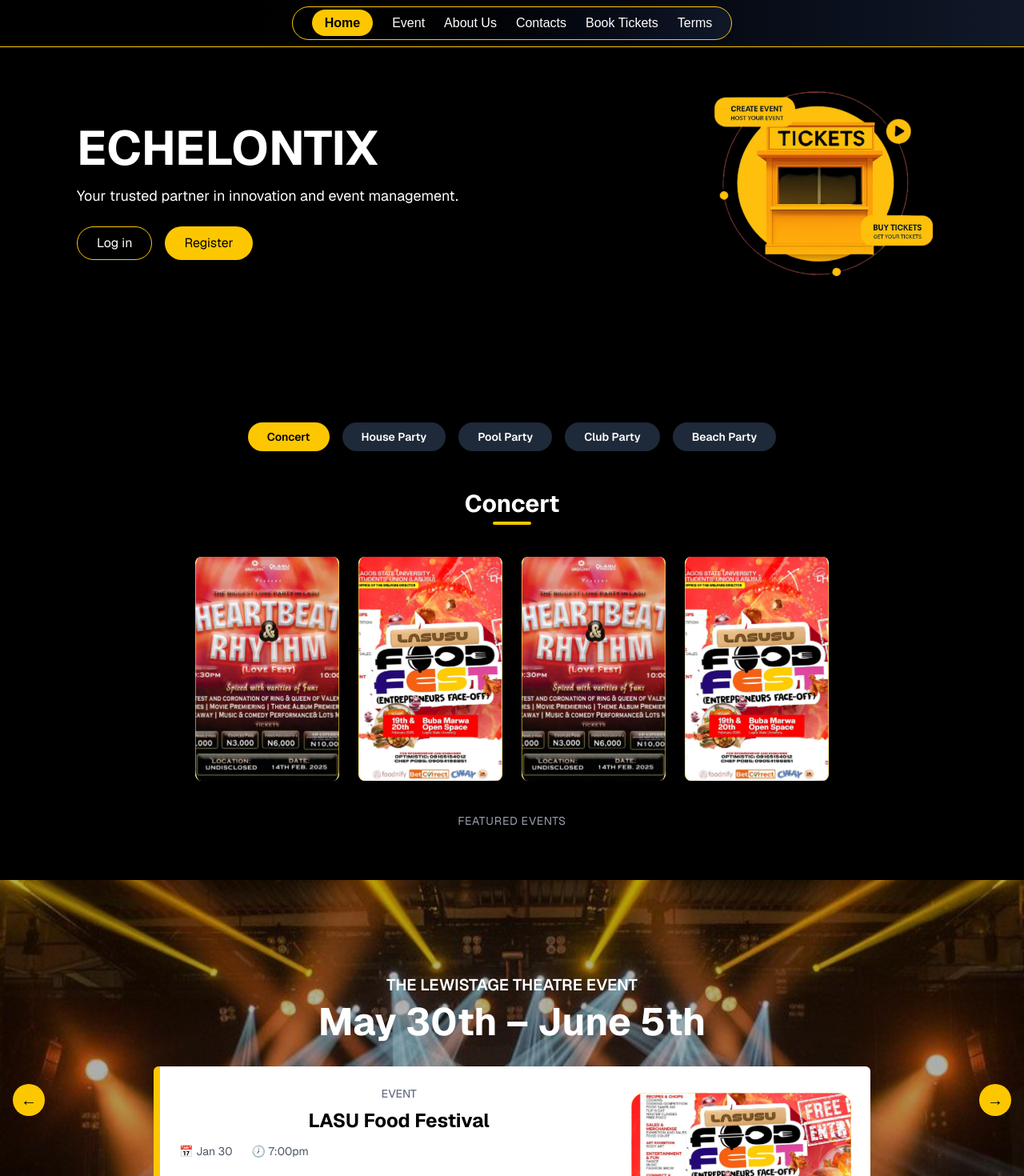
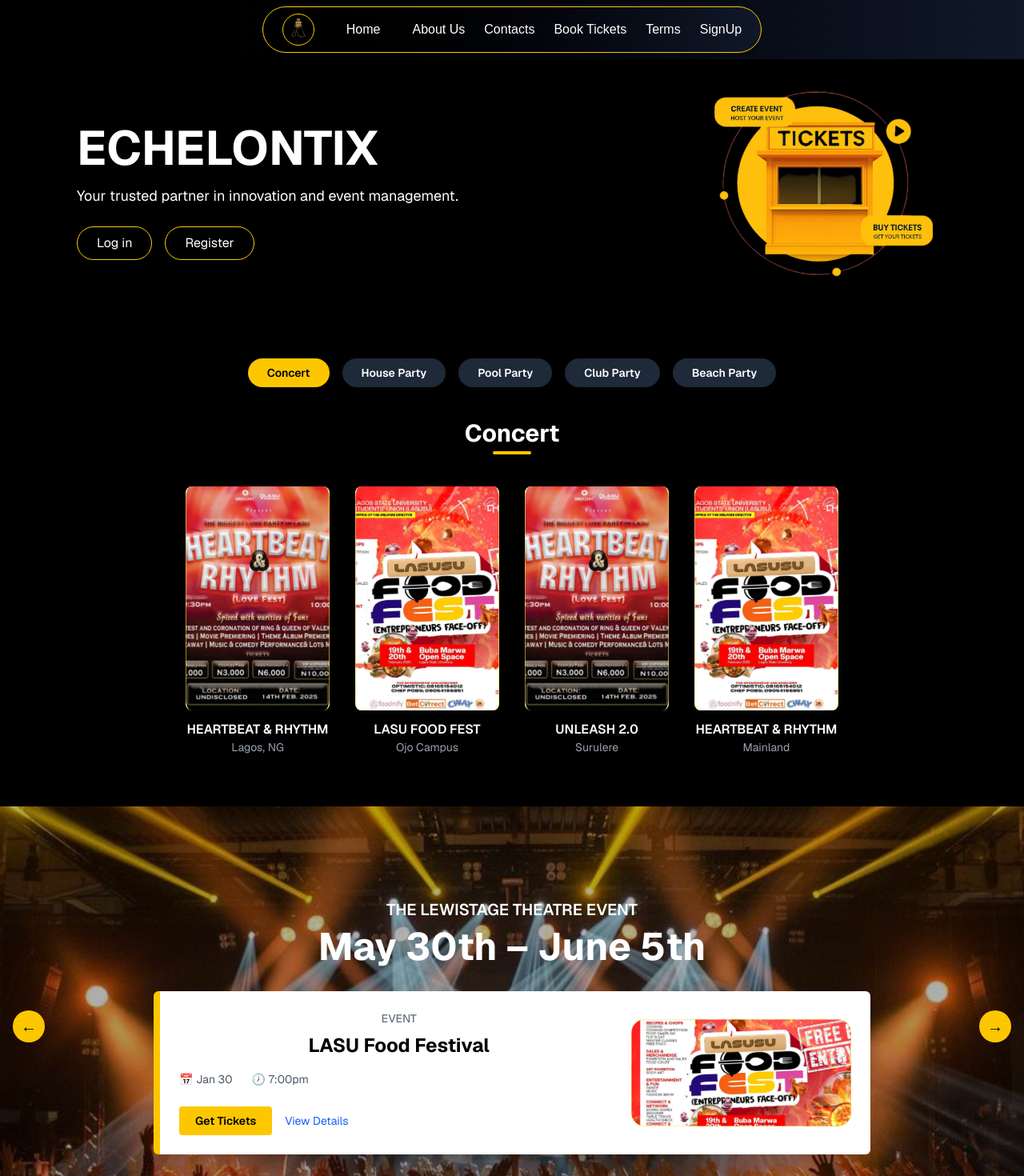
Before and after one commit to Samdav2/echelontix, a Next.js app: page / in a window 1280 px wide. Shown: the top 1470 px of the page at 80% size. Built offline with nearby package versions, Linux system fonts and the light colour scheme.

Commit message:
updated, navbar, landingPage

```diff
--- a/src/app/about/page.tsx
+++ b/src/app/about/page.tsx
@@ -23,7 +23,7 @@ const AboutPage = () => {
       {/* About Section */}
       <section className="bg-pink-100 px-6 py-12 ">
         <h2 className="text-4xl font-bold mb-4">Who we are...</h2>
-        <p className="max-w-3xl mx-auto text-lg font-medium text-black mt-2 space-y-2 ">
+        <p className="max-w-3xl mx-auto text-lg list-inside font-medium text-black mt-2 space-y-2 ">
           <strong>ECHELONTIX</strong> is an event hub where anyone can discover new events, read about past events, and get tickets. We handle the ticketing system for events, both online and offline, for event planners across Nigeria.
         </p>
       </section>
--- a/src/app/auth/signup/page.tsx
+++ b/src/app/auth/signup/page.tsx
@@ -2,6 +2,7 @@
 
 import React, { useState } from 'react';
 import { Eye, EyeOff } from 'lucide-react';
+
 
 const SignUpPage: React.FC = () => {
   const [showPassword, setShowPassword] = useState(false);
--- a/src/app/choose-role/page.tsx
+++ b/src/app/choose-role/page.tsx
@@ -24,8 +24,10 @@ const ChooseRolePage: React.FC = () => {
   const router = useRouter();
 
   const handleRoleSelect = (role: string) => {
-    router.push(`/signup?role=${role}`);
+    router.push(`/auth/signup?role=${role}`);
   };
+
+
 
   return (
     <div className="min-h-screen bg-gradient-to-br from-white to-slate-100 flex items-center justify-center px-4 py-12">
--- a/src/app/layout.tsx
+++ b/src/app/layout.tsx
@@ -1,4 +1,5 @@
-"use client"
+"use client";
+
 import type { Metadata } from "next";
 import { Geist, Geist_Mono } from "next/font/google";
 import Navbar from "../component/Navbar";
@@ -27,18 +28,25 @@ export default function RootLayout({
   children: React.ReactNode;
 }>) {
   const pathname = usePathname();
-  const isDashboard = pathname.startsWith("/dashboard");
-  const isExplore = pathname.startsWith("/explore")
+
+  // Hide layout on these paths
+  const hideLayout =
+    pathname.startsWith("/auth") ||
+    pathname === "/signin" ||
+    pathname === "/signup" ||
+    pathname === "/choose-role" ||
+    pathname === "/registration" ||
+    pathname === "/create-event" ||
+    pathname.startsWith("/dashboard");
 
   return (
     <html lang="en">
       <body
         className={`${geistSans.variable} ${geistMono.variable} antialiased`}
       >
-        {!isDashboard && <Navbar />}
-        {!isExplore && <Navbar />}
+        {!hideLayout && <Navbar />}
         {children}
-        {!isDashboard && <Fotter />}
+        {!hideLayout && <Fotter />}
       </body>
     </html>
   );
--- a/src/component/BodyComponent.tsx
+++ b/src/component/BodyComponent.tsx
@@ -9,6 +9,7 @@ import { useRouter } from "next/navigation";
 type Event = {
   title: string;
   image: string;
+  location?: string;
 };
 
 type EventsByCategory = {
@@ -17,10 +18,10 @@ type EventsByCategory = {
 
 const events: EventsByCategory = {
   Concert: [
-    { title: "HEARTBEAT & RHYTHM", image: "/assets/love.svg" },
-    { title: "LASU FOOD FEST", image: "/assets/food.svg" },
-    { title: "UNLEASH 2.0", image: "/assets/love.svg" },
-    { title: "HEARTBEAT & RHYTHM", image: "/assets/food.svg" },
+    { title: "HEARTBEAT & RHYTHM", image: "/assets/love.svg", location: "Lagos, NG" },
+    { title: "LASU FOOD FEST", image: "/assets/food.svg", location: "Ojo Campus" },
+    { title: "UNLEASH 2.0", image: "/assets/love.svg", location: "Surulere" },
+    { title: "HEARTBEAT & RHYTHM", image: "/assets/food.svg", location: "Mainland" },
   ],
   "House Party": [],
   "Pool Party": [],
@@ -30,15 +31,57 @@ const events: EventsByCategory = {
 
 const categories = Object.keys(events);
 
-// ---------------- Featured Events Component ----------------
+// ---------------- Main Landing Page ----------------
 
-const FeaturedEvents = () => {
+const LandingPage = () => {
+  const router = useRouter();
   const [active, setActive] = useState<string>("Concert");
 
+  const Register = () => router.push("/choose-role");
+  const login = () => router.push("/auth/signin");
+
+  const handleEventClick = () => {
+    router.push("/registration");
+  };
 
   return (
-    <section className="bg-black text-white py-16 px-4">
-      <div className="flex justify-center gap-4 flex-wrap mb-12">
+    <main className="w-full bg-black text-white font-sans">
+      {/* HERO SECTION */}
+      <section className="relative w-full flex flex-col lg:flex-row items-center justify-between px-6 lg:px-24 pt-20 pb-4 bg-black">
+        <div className="max-w-xl text-center lg:text-left">
+          <h1 className="text-4xl lg:text-6xl font-bold mb-4">ECHELONTIX</h1>
+          <p className="text-lg mb-6">
+            Your trusted partner in innovation and event management.
+          </p>
+          <div className="flex justify-center lg:justify-start gap-4">
+            <button
+              className="border border-yellow-400 px-6 py-2 rounded-full hover:bg-yellow-400 hover:text-black transition-all"
+              onClick={login}
+            >
+              Log in
+            </button>
+            <button
+              className="text-white border border-yellow-400 px-6 py-2 rounded-full hover:bg-yellow-400 hover:text-black transition-all"
+              onClick={Register}
+            >
+              Register
+            </button>
+          </div>
+        </div>
+
+        <div className="relative mt-10 lg:mt-0 w-80 h-80">
+          <Image
+            src="/assets/booth.png"
+            alt="Tickets Booth"
+            fill
+            className="object-contain"
+          />
+        </div>
+      </section>
+
+      {/* CATEGORIES & EVENTS */}
+      <section className="bg-black text-white pt-8 pb-16 px-4">
+        <div className="flex justify-center gap-4 flex-wrap mb-10">
           {categories.map((cat) => (
             <button
               key={cat}
@@ -59,12 +102,14 @@ const FeaturedEvents = () => {
           <div className="mt-1 h-1 w-12 bg-yellow-400 mx-auto rounded" />
         </div>
 
-      <div className="flex flex-wrap justify-center gap-6">
+        <div className="flex flex-wrap justify-center gap-8">
           {events[active]?.map((event, idx) => (
             <div
               key={idx}
-            className="w-[180px] h-[280px] bg-white rounded-lg overflow-hidden shadow-lg hover:scale-105 transition-transform"
+              className="text-center cursor-pointer"
+              onClick={handleEventClick}
             >
+              <div className="w-[180px] h-[280px] bg-white rounded-lg overflow-hidden shadow-lg hover:scale-105 transition-transform">
                 <Image
                   src={event.image}
                   alt={event.title}
@@ -73,58 +118,12 @@ const FeaturedEvents = () => {
                   className="object-cover w-full h-full"
                 />
               </div>
+              <h4 className="text-md font-semibold mt-3">{event.title}</h4>
+              <p className="text-sm text-gray-400">{event.location}</p>
+            </div>
           ))}
         </div>
-
-      <p className="text-center text-sm text-gray-400 mt-10 tracking-wider">
-        FEATURED EVENTS
-      </p>
       </section>
-  );
-};
-
-// ---------------- Main Landing Page ----------------
-
-const LandingPage = () => {
-  const router = useRouter();
-
-  const goToExplore = () => {
-    router.push("/explore");
-  }
-
-  return (
-    <main className="w-full bg-black text-white font-sans">
-      {/* HERO SECTION */}
-      <section className="relative w-full flex flex-col lg:flex-row items-center justify-between px-6 lg:px-24 pt-20 pb-16 bg-black">
-        <div className="max-w-xl text-center lg:text-left">
-          <h1 className="text-4xl lg:text-6xl font-bold mb-4">ECHELONTIX</h1>
-          <p className="text-lg mb-6">
-            Your trusted partner in innovation and event management.
-          </p>
-          <div className="flex justify-center lg:justify-start gap-4">
-            <button className="border border-yellow-400 px-6 py-2 rounded-full hover:bg-yellow-400 hover:text-black transition-all">
-              Log in
-            </button>
-            <button className="bg-yellow-400 text-black px-6 py-2 rounded-full hover:bg-yellow-300 transition-all">
-              Register
-            </button>
-          </div>
-        </div>
-
-        <div className="relative mt-10 lg:mt-0 w-80 h-80">
-          <Image
-            src="/assets/booth.png"
-            alt="Tickets Booth"
-            fill
-            className="object-contain"
-          />
-        </div>
-      </section>
-
-
-
-      {/* FEATURED EVENTS */}
-      <FeaturedEvents />
 
       {/* SPOTLIGHT BANNER */}
       <section className="relative w-full h-[550px] bg-black text-white overflow-hidden">
@@ -152,7 +151,7 @@ const LandingPage = () => {
               <h2 className="text-xl md:text-2xl font-bold">
                 LASU Food Festival
               </h2>
-              <div className="flex items-center gap-6 text-sm text-gray-600 mt-1">
+              <div className="flex items-center gap-6 text-sm text-gray-600 mt-2">
                 <span>📅 Jan 30</span>
                 <span>🕖 7:00pm</span>
               </div>
@@ -186,85 +185,6 @@ const LandingPage = () => {
           </div>
         </div>
       </section>
-
-
-      <section className="bg-white">
-        <div className="max-w-6xl mx-auto py-16 px-6 lg:px-24 text-center">
-          <button className="bg-black px-14 cursor-pointer rounded-xl py-4 shadow-2xl transition-shadow hover:border-[#000] hover:bg-transparent hover:border-2 hover:text-black" onClick={goToExplore}>Explore More</button>
-        </div>
-      </section>
-
-      {/* NEW EVENTS */}
-      {/* <section className="bg-black py-16 px-6 lg:px-24">
-        <h2 className="text-2xl font-bold text-center mb-10">NEW EVENTS</h2>
-        <div className="flex flex-col lg:flex-row gap-10 items-center">
-          <div className="max-w-md w-full">
-            <Image
-              src="/assets/lasu-food.svg"
-              alt="Featured Event"
-              width={400}
-              height={300}
-              className="rounded-lg w-full"
-            />
-            <h3 className="text-lg font-semibold mt-4">
-              Heartbeat & Rhythm (Love Fest)
-            </h3>
-            <p className="text-sm text-gray-400">Location & time details here</p>
-          </div>
-
-          <div className="grid grid-cols-2 gap-4 w-full max-w-sm">
-            {new Array(4).fill(0).map((_, i) => (
-              <div key={i} className="text-sm">
-                <Image
-                  src="/assets/lasu-food.svg"
-                  alt="Small Event"
-                  width={120}
-                  height={90}
-                  className="rounded-lg"
-                />
-                <h4 className="font-semibold mt-2">LASU FOOD FESTIVAL</h4>
-                <p className="text-gray-400">Quick details</p>
-              </div>
-            ))}
-          </div>
-        </div>
-      </section> */}
-
-      {/* CONTACT FORM */}
-      {/* <section className="bg-white text-black py-16 px-6 lg:px-24 grid grid-cols-1 md:grid-cols-2 gap-10 items-center">
-        <form className="space-y-4">
-          <input
-            type="text"
-            placeholder="Name"
-            className="w-full border border-gray-300 p-3 rounded"
-          />
-          <input
-            type="email"
-            placeholder="Email Address"
-            className="w-full border border-gray-300 p-3 rounded"
-          />
-          <textarea
-            placeholder="Message"
-            rows={5}
-            className="w-full border border-gray-300 p-3 rounded"
-          ></textarea>
-          <button
-            type="submit"
-            className="bg-yellow-400 px-6 py-3 rounded hover:bg-yellow-300"
-          >
-            Send Message
-          </button>
-        </form>
-        <div className="hidden md:block">
-          <Image
-            src="/assets/OIP.svg"
-            alt="Contact Visual"
-            width={400}
-            height={300}
-            className="rounded-lg"
-          />
-        </div>
-      </section> */}
     </main>
   );
 };
--- a/src/component/Fotter.tsx
+++ b/src/component/Fotter.tsx
@@ -1,4 +1,7 @@
-import React from "react";
+"use client";
+
+import React, { useState } from "react";
+import { useRouter } from "next/navigation";
 import {
   FaFacebookF,
   FaInstagram,
@@ -7,6 +10,17 @@ import {
 } from "react-icons/fa";
 
 const Footer: React.FC = () => {
+  const [isOpen, setIsOpen] = useState(false);
+  const router = useRouter();
+
+  const signin = () => {
+    router.push("/auth/signin");
+  };
+
+  const home = () => {
+    router.push("/home");
+  };
+
   return (
     <footer className="bg-gray-900 text-white py-10 px-6 md:px-20">
       <div className="flex justify-between items-center mb-8">
@@ -34,8 +48,12 @@ const Footer: React.FC = () => {
         <div>
           <h3 className="font-semibold mb-3 uppercase">Join Us</h3>
           <ul className="space-y-2">
-            <li><a href="#" className="hover:underline">Sign in</a></li>
-            <li><a href="#" className="hover:underline">Sign out</a></li>
+            <li>
+              <button onClick={signin} className="hover:underline">Sign in</button>
+            </li>
+
+            <li>
+              <button onClick={home} className="hover:underline">Sign out</button></li>
           </ul>
         </div>
 
--- a/src/component/Navbar.tsx
+++ b/src/component/Navbar.tsx
@@ -1,16 +1,20 @@
 "use client";
+
 import React, { useState } from 'react';
+import { useRouter } from 'next/navigation';
 
 const Navbar = () => {
   const [isOpen, setIsOpen] = useState(false);
+  const router = useRouter();
+
+  const goToAbout = () => router.push('/about');
+  const explore = () => router.push('/explore');
+  const chooseRole = () => router.push("/choose-role");
 
   return (
     <header className="absolute top-0 left-0 w-full z-50">
-      <nav className="bg-gradient-to-r from-black to-gray-900 text-white py-2 px-4 shadow-md border-b border-yellow-400">
-        <div className="max-w-7xl mx-auto flex items-center justify-between">
-
-          {/* Logo or Title (optional) */}
-          {/* <div className="text-yellow-400 font-bold text-lg">MyEventVR</div> */}
+      <nav className="bg-gradient-to-r from-black to-gray-900 text-white py-2 px-4">
+        <div className="max-w-screen-2xl mx-auto flex items-center justify-between">
 
           {/* Hamburger Button */}
           <div className="md:hidden">
@@ -25,14 +29,35 @@ const Navbar = () => {
           {/* Desktop Menu */}
           <div className="hidden md:flex items-center justify-center w-full">
             <ul className="flex space-x-6 items-center bg-gradient-to-r from-black to-gray-900 py-2 px-6 rounded-full border border-yellow-400 shadow-md">
+
+              {/* ✅ Logo as the first menu item, hidden on mobile */}
+              <li className="hidden md:block ">
+                <img
+                  src="/assets/logo.svg"
+                  alt="Echelontix Logo"
+                  className="h-10 w-auto cursor-pointer border border-yellow-400 rounded-full object-cover"
+                  onClick={() => router.push('/')}
+                />
+              </li>
+
               <li>
-                <a href="#" className="bg-yellow-400 text-black font-bold py-2 px-4 rounded-full">Home</a>
+                <a href="#" className="text-white hover:text-yellow-400 py-2 px-4">Home</a>
               </li>
-              <li><a href="#" className="hover:text-yellow-400">Event</a></li>
-              <li><a href="#" className="hover:text-yellow-400">About Us</a></li>
-              <li><a href="#" className="hover:text-yellow-400">Contacts</a></li>
-              <li><a href="#" className="hover:text-yellow-400">Book Tickets</a></li>
-              <li><a href="#" className="hover:text-yellow-400">Terms</a></li>
+              <li>
+                <button onClick={goToAbout} className="hover:text-yellow-400">About Us</button>
+              </li>
+              <li>
+                <a href="#" className="hover:text-yellow-400">Contacts</a>
+              </li>
+              <li>
+                <button onClick={explore} className="hover:text-yellow-400">Book Tickets</button>
+              </li>
+              <li>
+                <a href="#" className="hover:text-yellow-400">Terms</a>
+              </li>
+              <li>
+                <button onClick={chooseRole} className="hover:text-yellow-400">SignUp</button>
+              </li>
             </ul>
           </div>
         </div>
@@ -40,12 +65,21 @@ const Navbar = () => {
         {/* Mobile Menu */}
         {isOpen && (
           <ul className="flex flex-col mt-4 space-y-2 md:hidden">
-            <li><a href="#" className="block text-center py-2 bg-yellow-400 text-black font-bold rounded">Home</a></li>
-            <li><a href="#" className="block text-center py-2 hover:text-yellow-400">Event</a></li>
-            <li><a href="#" className="block text-center py-2 hover:text-yellow-400">About Us</a></li>
-            <li><a href="#" className="block text-center py-2 hover:text-yellow-400">Contacts</a></li>
-            <li><a href="#" className="block text-center py-2 hover:text-yellow-400">Book Tickets</a></li>
-            <li><a href="#" className="block text-center py-2 hover:text-yellow-400">Terms</a></li>
+            <li>
+              <a href="#" className="block text-center py-2 bg-yellow-400 text-black font-bold rounded">Home</a>
+            </li>
+            <li>
+              <button onClick={goToAbout} className="block w-full text-center py-2 hover:text-yellow-400">About Us</button>
+            </li>
+            <li>
+              <a href="#" className="block text-center py-2 hover:text-yellow-400">Contacts</a>
+            </li>
+            <li>
+              <button onClick={explore} className="block w-full text-center py-2 hover:text-yellow-400">Book Tickets</button>
+            </li>
+            <li>
+              <a href="#" className="block text-center py-2 hover:text-yellow-400">Terms</a>
+            </li>
           </ul>
         )}
       </nav>
```
Also changed, not shown: public/assets/logo.svg (added). Lines whose indentation alone changed are shown as unchanged.
